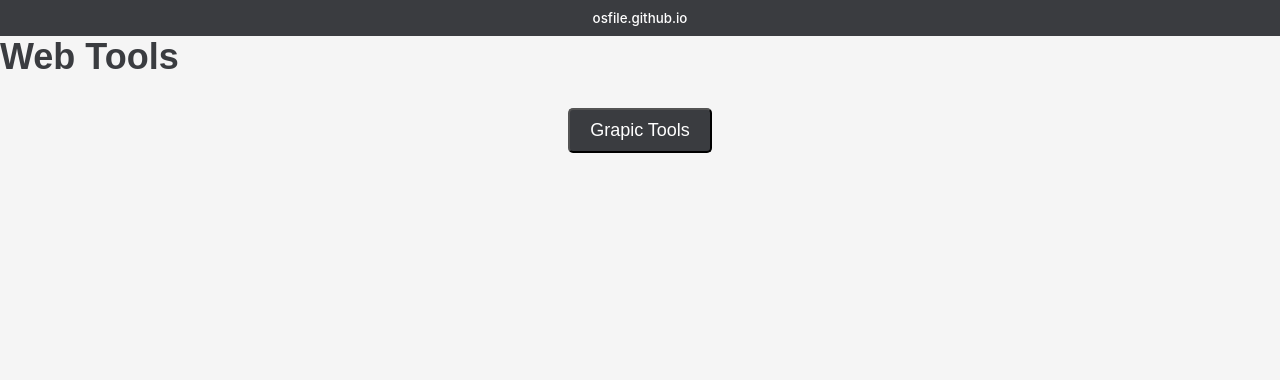
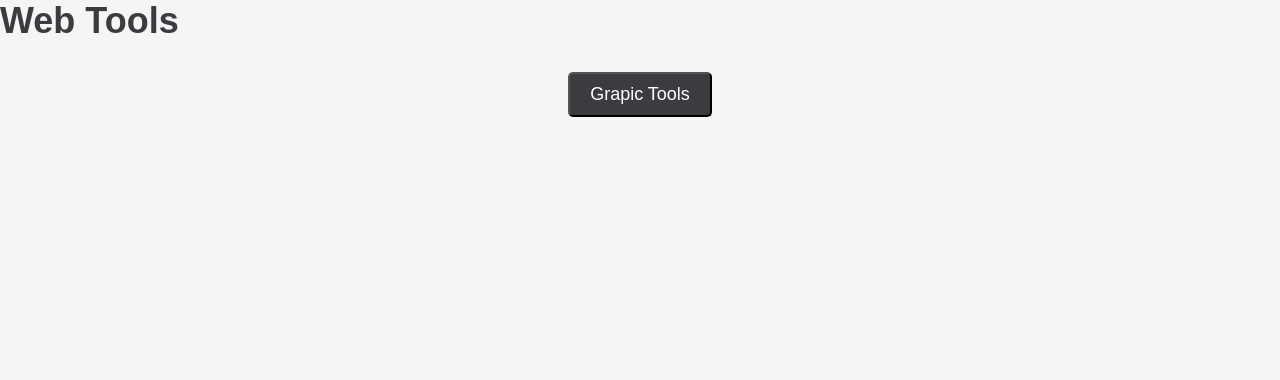
Before and after one commit to osfile/osfile.github.io, a plain HTML site: page web_tool.html in a window 1280 px wide. Drawn offline with Linux system fonts and the light colour scheme.

Commit message:
Update web_tool.html

```diff
--- a/web_tool.html
+++ b/web_tool.html
@@ -73,18 +73,10 @@ h1 {
 .link-list.active {
   max-height: 200px;
 }
-#back {
-    width: 100%;
-    padding: 10px;
-    background: #3a3c40;
-    border: none;
-    color: white;
-    font-family: BlinkMacSystemFont,-apple-system,Segoe UI,Roboto,Oxygen,Ubuntu,Cantarell,Fira Sans,Droid Sans,Helvetica Neue,Helvetica,Arial,sans-serif;
-    font-weight: 500;}
 </style>
 
 
-      <button id="back" onclick="https://osfile.github.io';"> osfile.github.io </button></a>
+
       <h1>Web Tools</h1>
 
 
```
